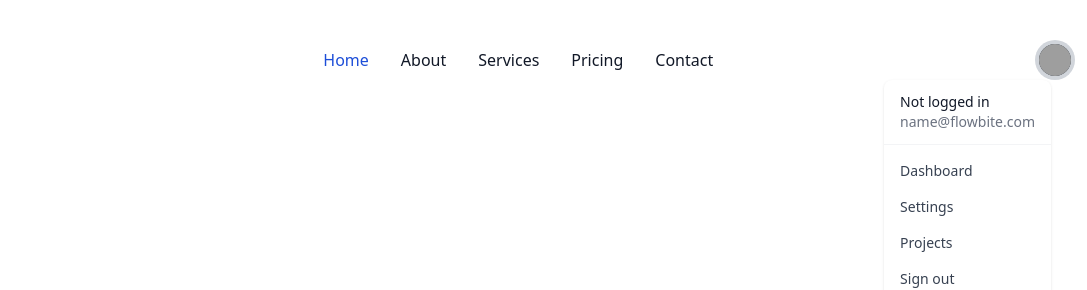
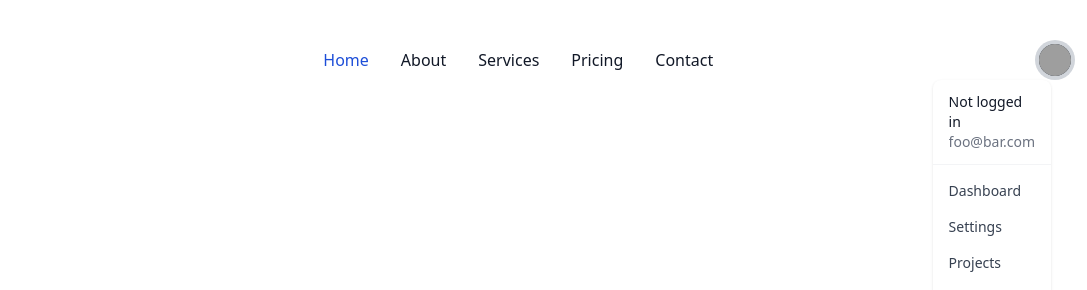
Before and after one commit to danielrajcic/DevEnv01, a plain HTML site: page src/dashboard.html in a window 1280 px wide. Both pictures are taken after a click on the button "Open user menu". Shown: the top 290 px of the page, 193-1280 px from the left. Drawn offline with nearby package versions, Linux system fonts and the light colour scheme; grey boxes are pictures that could not be loaded.

Commit message:
Update dashboard.html

```diff
--- a/src/dashboard.html
+++ b/src/dashboard.html
@@ -57,7 +57,7 @@
                 <div x-show="showUser" x-transition.duration.250ms x-cloak class="z-50 my-4 text-base list-none bg-white divide-y divide-gray-100 rounded-lg shadow dark:bg-gray-700 dark:divide-gray-600" style="position: absolute; right: 20px; top: 20px;" id="user-dropdown">
                 <div class="px-4 py-3">
                     <span class="block text-sm text-gray-900 dark:text-white" x-text="user">Bonnie Green</span>
-                    <span class="block text-sm  text-gray-500 truncate dark:text-gray-400">name@flowbite.com</span>
+                    <span class="block text-sm  text-gray-500 truncate dark:text-gray-400">foo@bar.com</span>
                 </div>
                 <ul class="py-2" aria-labelledby="user-menu-button">
                     <li>
```
